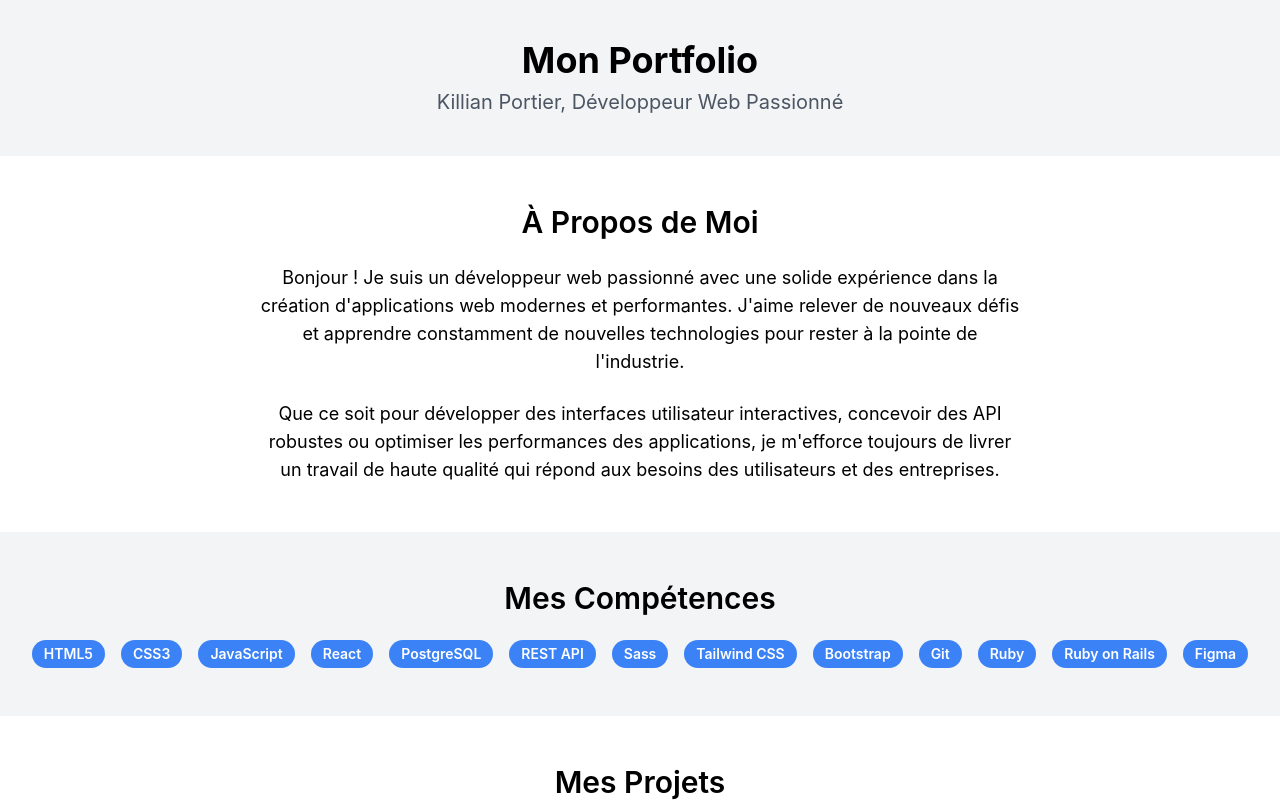
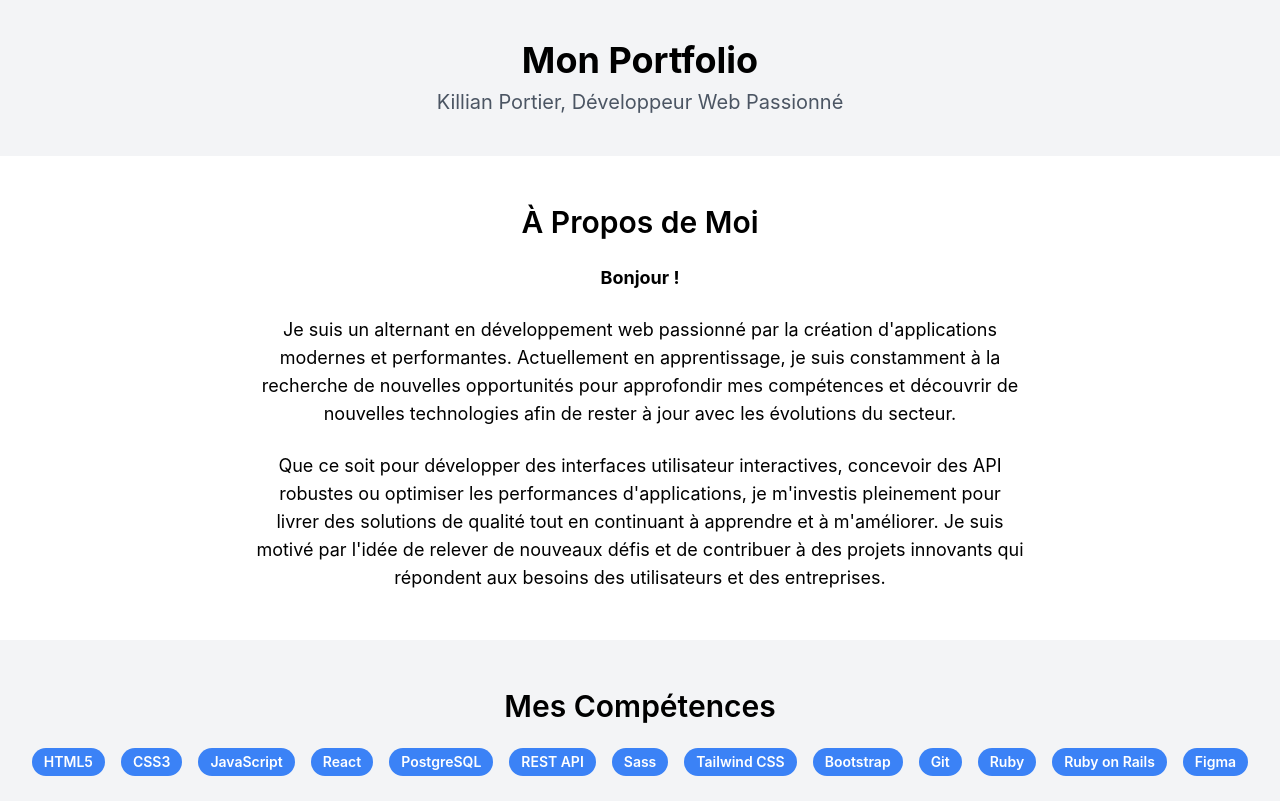
Before and after one commit to Killrian47/mon-portfolio, a React (Create React App) app: page / in a window 1280 px wide. Shown: the top 801 px of the page. Built offline with nearby package versions, Linux system fonts and the light colour scheme.

Commit message:
feat: Adapt the about section

```diff
--- a/src/components/About.jsx
+++ b/src/components/About.jsx
@@ -4,11 +4,12 @@ const AboutSection = () => {
       <div className="container mx-auto px-4">
         <h2 className="text-3xl font-semibold mb-6 text-center">À Propos de Moi</h2>
         <div className="max-w-3xl mx-auto text-center">
+          <p className="text-lg mb-6 font-bold">Bonjour !</p>
           <p className="text-lg mb-6">
-            Bonjour ! Je suis un développeur web passionné avec une solide expérience dans la création d'applications web modernes et performantes. J'aime relever de nouveaux défis et apprendre constamment de nouvelles technologies pour rester à la pointe de l'industrie.
+            Je suis un alternant en développement web passionné par la création d'applications modernes et performantes. Actuellement en apprentissage, je suis constamment à la recherche de nouvelles opportunités pour approfondir mes compétences et découvrir de nouvelles technologies afin de rester à jour avec les évolutions du secteur.
           </p>
           <p className="text-lg">
-            Que ce soit pour développer des interfaces utilisateur interactives, concevoir des API robustes ou optimiser les performances des applications, je m'efforce toujours de livrer un travail de haute qualité qui répond aux besoins des utilisateurs et des entreprises.
+            Que ce soit pour développer des interfaces utilisateur interactives, concevoir des API robustes ou optimiser les performances d'applications, je m'investis pleinement pour livrer des solutions de qualité tout en continuant à apprendre et à m'améliorer. Je suis motivé par l'idée de relever de nouveaux défis et de contribuer à des projets innovants qui répondent aux besoins des utilisateurs et des entreprises.
           </p>
         </div>
       </div>
```
